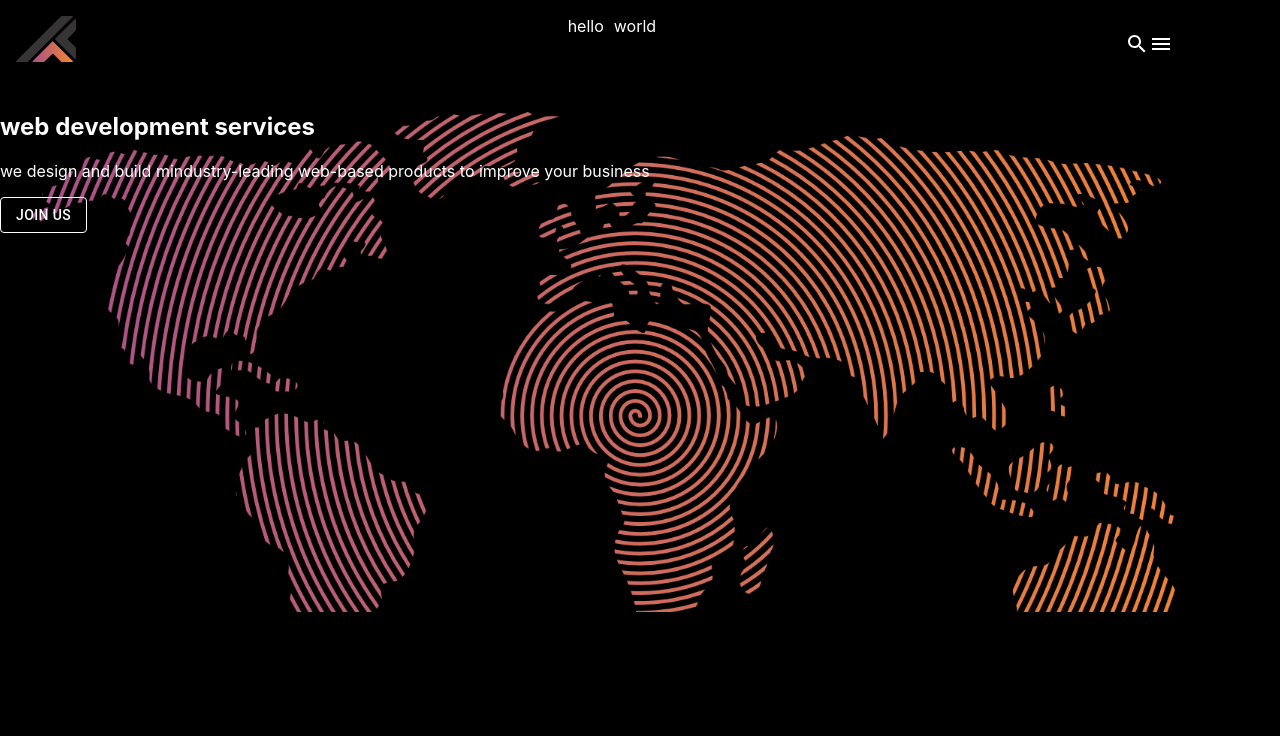
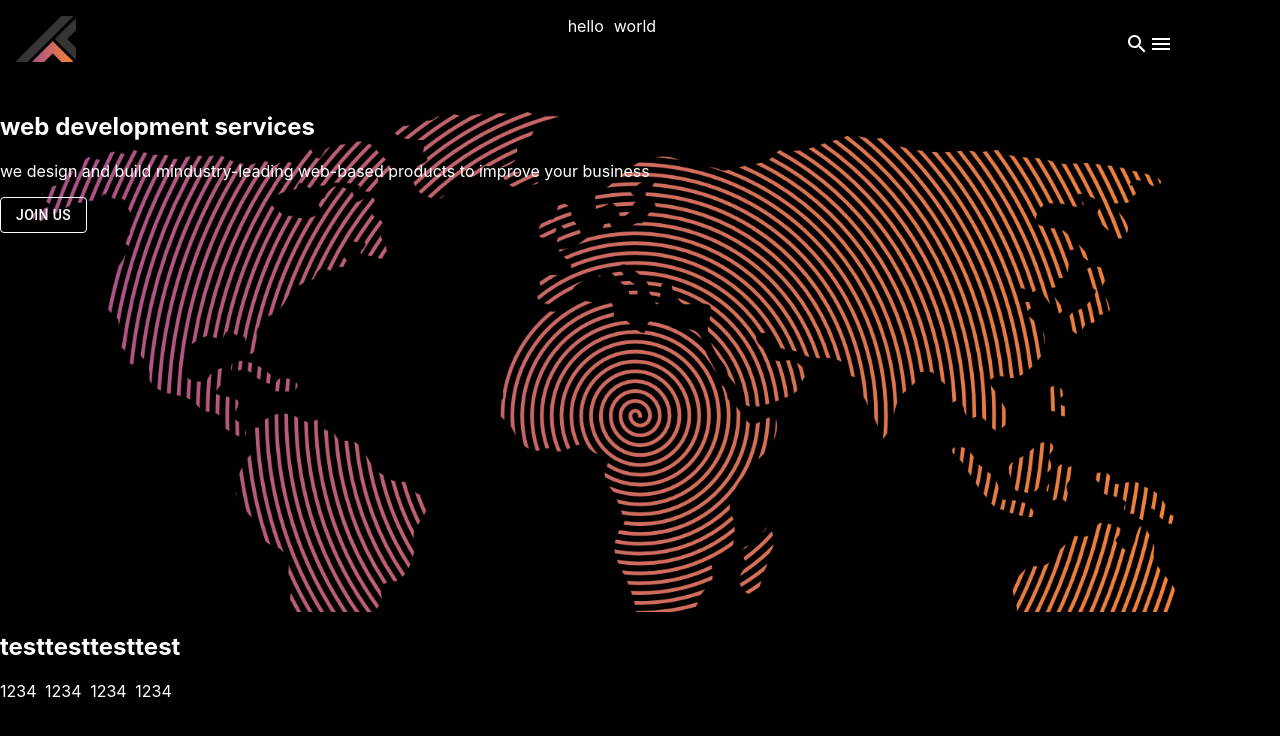
Before and after one commit to pedrambabazadeh/business-website, a React (Create React App) app: page / in a window 1280 px wide. Shown: the top 736 px of the page. Built offline with nearby package versions, Linux system fonts and the light colour scheme.

Commit message:
implement numeric cards no CSS

```diff
--- a/src/App.js
+++ b/src/App.js
@@ -1,5 +1,6 @@
 import './App.css';
 import { Navigation,Header } from './Sections';
+import { NumericCards } from './Components';
 
 function App() {
   return (
@@ -7,6 +8,7 @@ function App() {
       <Navigation/>
       {/* needs to be dynamic from here*/}
       <Header/>
+      <NumericCards/>
     </div>
   );
 }
--- a/src/Components/NumericCards/NumericCardsGroup.jsx
+++ b/src/Components/NumericCards/NumericCardsGroup.jsx
@@ -1,7 +1,13 @@
 import React from 'react'
+import SingleCard from './SingleCard'
 
 export default function NumericCardsGroup() {
   return (
-    <div>NumericCardsGroup</div>
+    <div style={{display: 'flex'}}>
+        <SingleCard title="test" data="1234"/>
+        <SingleCard title="test" data="1234"/>
+        <SingleCard title="test" data="1234"/>
+        <SingleCard title="test" data="1234"/>
+    </div>
   )
 }
--- a/src/Components/NumericCards/SingleCard.jsx
+++ b/src/Components/NumericCards/SingleCard.jsx
@@ -1,7 +1,10 @@
 import React from 'react'
 
-export default function SingleCard() {
+export default function SingleCard(props) {
   return (
-    <div>SingleCard</div>
+    <div>
+        <h2>{props.title}</h2>
+        <p>{props.data}</p>
+    </div>
   )
 }
--- a/src/Components/index.js
+++ b/src/Components/index.js
@@ -1,2 +1,3 @@
 export {default as NavBar} from './NavBar/NavBar'
 export {default as Logo} from './Logo/Logo'
+export {default as NumericCards} from './NumericCards/NumericCardsGroup'
```
Also changed, not shown: src/Components/NumericCards/CardData.js (added), src/Components/NumericCards/numeric-cards.css (added).
